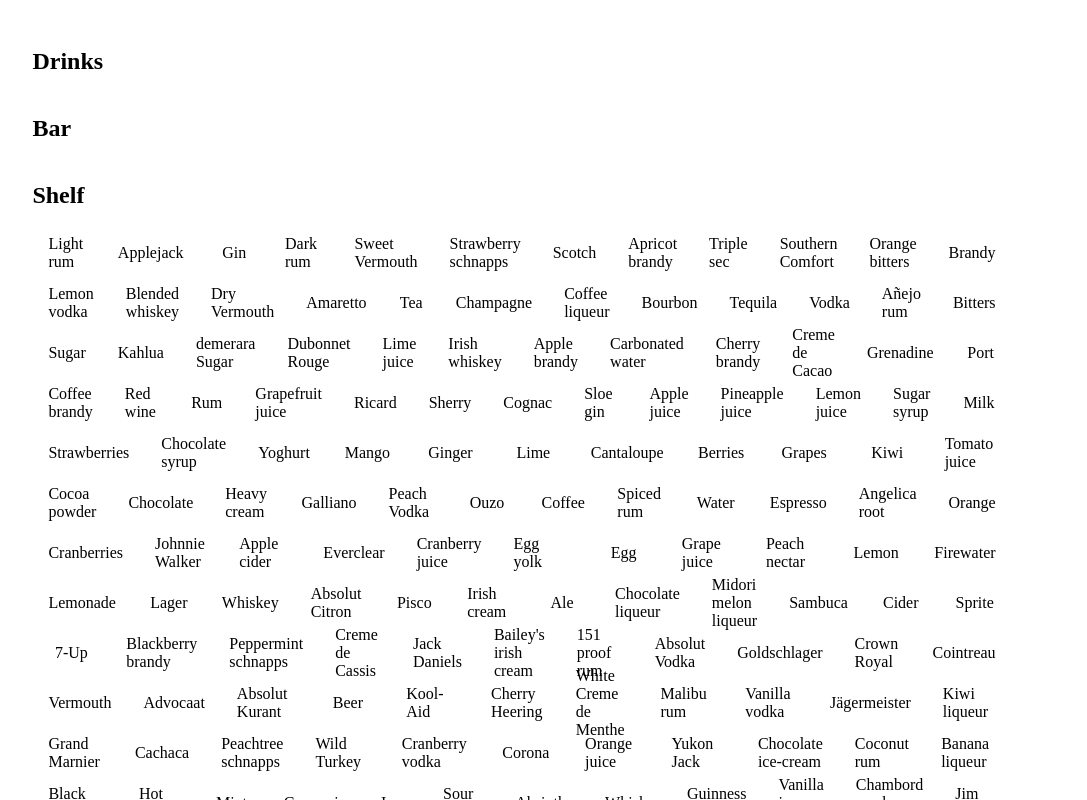
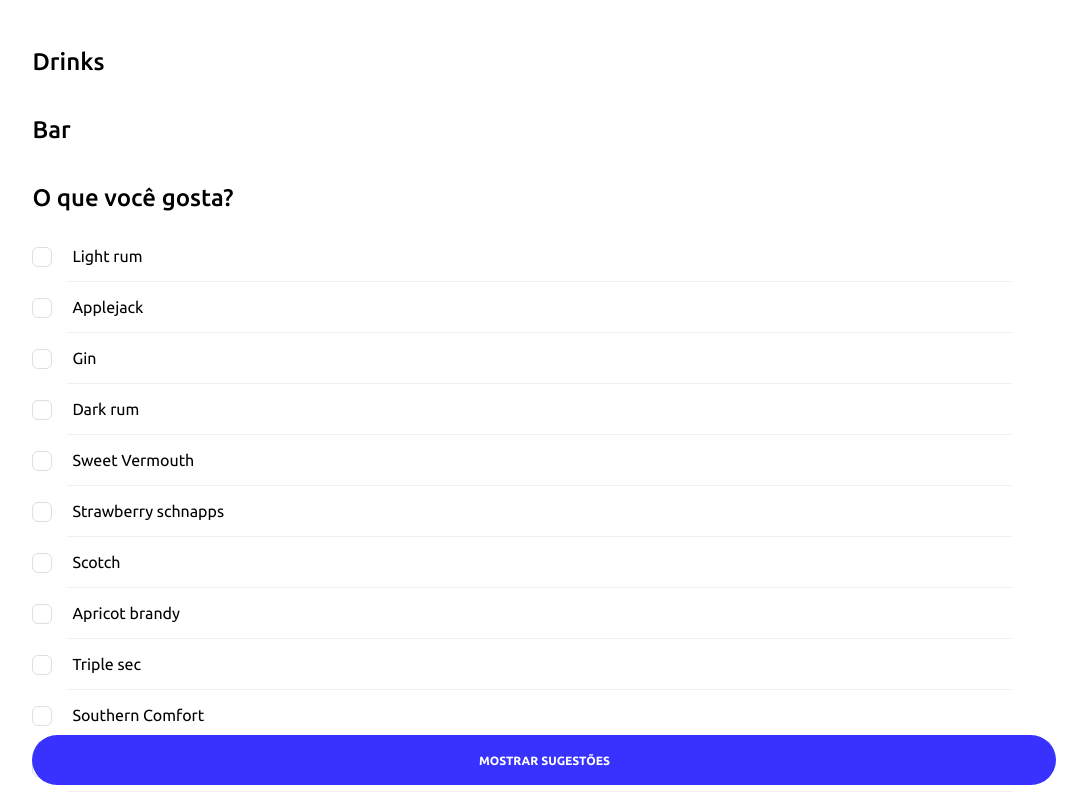
Before and after one commit to marcosvpj/drinks, a React app: page / in a window 1280 px wide. Shown: the top 800 px of the page, without its empty margins (118-1205 px from the left). Built offline with nearby package versions, Linux system fonts and the light colour scheme.

Commit message:
iniciano nova ui

```diff
--- a/src/App.css
+++ b/src/App.css
@@ -1,8 +1,16 @@
+@import url('https://fonts.googleapis.com/css?family=Ubuntu:400,500,700');
 * {
   box-sizing: border-box;
+  font-family: "Ubuntu", sans-serif;
 }
 body {
   padding: 20px;
+  -moz-osx-font-smoothing: grayscale;
+  -webkit-font-smoothing: antialiased;
+}
+
+h2 {
+  font-weight: 500;
 }
 
 .App {
@@ -10,21 +18,102 @@
   margin: 0 auto;
 }
 
+input {
+  padding: 0;
+  height: initial;
+  width: initial;
+  margin-bottom: 0;
+  display: none;
+  cursor: pointer;
+}
+
 .ingredients {
   display: flex;
   justify-content: space-between;
   flex-wrap: wrap;
+  flex-direction: column;
 }
 
 .box-ingredient {
   display: flex;
   flex: 1;
-  margin: 0 1em;
-  height: 50px;
+}
+
+.box-ingredient:hover {
+  cursor: pointer;
+}
+
+.box-ingredient label {
+  width: 100%;
+  display: flex;
   align-items: center;
-  justify-content: center;
+}
+
+.box-ingredient span {
+  margin-left: 10px;
+  padding-left: 5px;
+}
+
+.ingredient-name {
+  display: inline-flex;
+  width: 100%;
+  padding: 1em 0;
+  border-bottom: 1px solid #F0F0F0;
+}
+
+.ingredient-name:first-child {
+  border-top: 1px solid #F0F0F0;
+}
+
+.box-ingredient label {
+  position: relative;
+  cursor: pointer;
+}
+
+.box-ingredient label:before {
+  content:'';
+  -webkit-appearance: none;
+  background-color: transparent;
+  border: 1px solid #DEDEE3;
+  /* box-shadow: 0 1px 2px rgba(0, 0, 0, 0.05), inset 0px -15px 10px -12px rgba(0, 0, 0, 0.05); */
+  padding: 9px;
+  display: inline-block;
+  position: relative;
+  vertical-align: middle;
+  cursor: pointer;
+  margin-right: 5px;
+  border-radius: 6px;
+}
+
+/* border: 2px solid #2BFDCE; */
+
+.box-ingredient input:checked + label:after {
+  content: '';
+  display: block;
+  position: absolute;
+  top: 2px;
+  left: 9px;
+  width: 6px;
+  height: 14px;
+  border: solid #0079bf;
+  border-width: 0 2px 2px 0;
+  transform: rotate(45deg);
 }
 
 .drink-thumb{
   width: 100px;
 }
+
+.bottom-button {
+  position: fixed;
+  bottom: 15px;
+  width: 80%;
+  height: 50px;
+  border-radius: 25px;
+  font-weight: 600;
+  font-size: .75em;
+  text-transform: uppercase;
+  color: white;
+  background-color: #3832FF;
+  border: 0;
+}
--- a/src/App.js
+++ b/src/App.js
@@ -180,7 +180,12 @@
         className="box-ingredient"
         onClick={e => props.onSelectBottle(e, i)}
       >
-        {i.name}
+        {/* {i.name} */}
+
+        <label>
+          <input type="checkbox"></input>
+          <span className="ingredient-name">{i.name}</span>
+        </label>
       </div>
     );
   });
@@ -230,13 +235,14 @@
             onSelectBottle={(e, i) => this.handleSelect(e, i)}
           />
         </div>
-        <h2>Shelf</h2>
+        <h2>O que você gosta?</h2>
         <div className="ingredients">
           <RenderBottles
             bottles={shelf}
             onSelectBottle={(e, i) => this.handleSelect(e, i)}
           />
         </div>
+        <button className="bottom-button">Mostrar Sugestões</button>
       </div>
     );
   }
```
